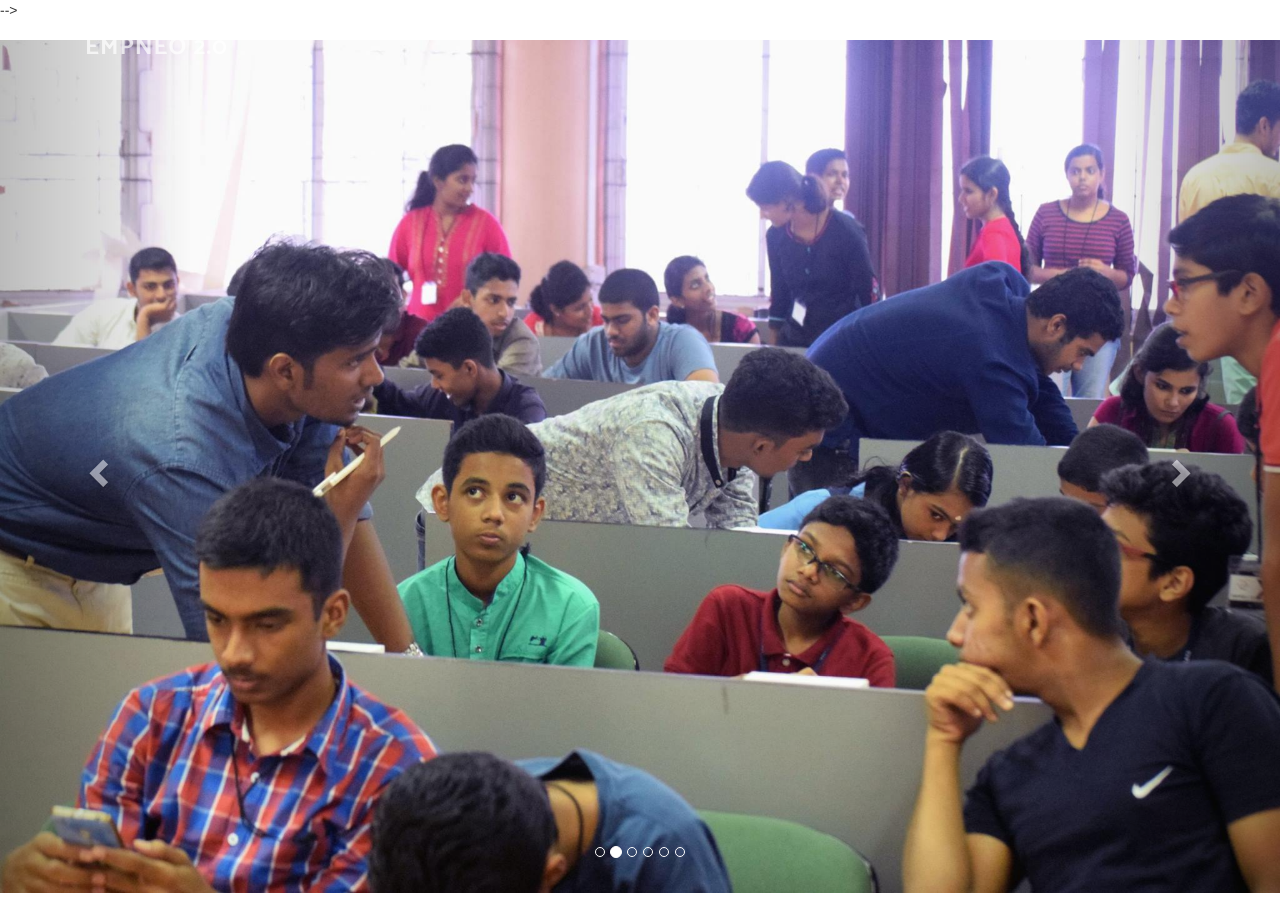
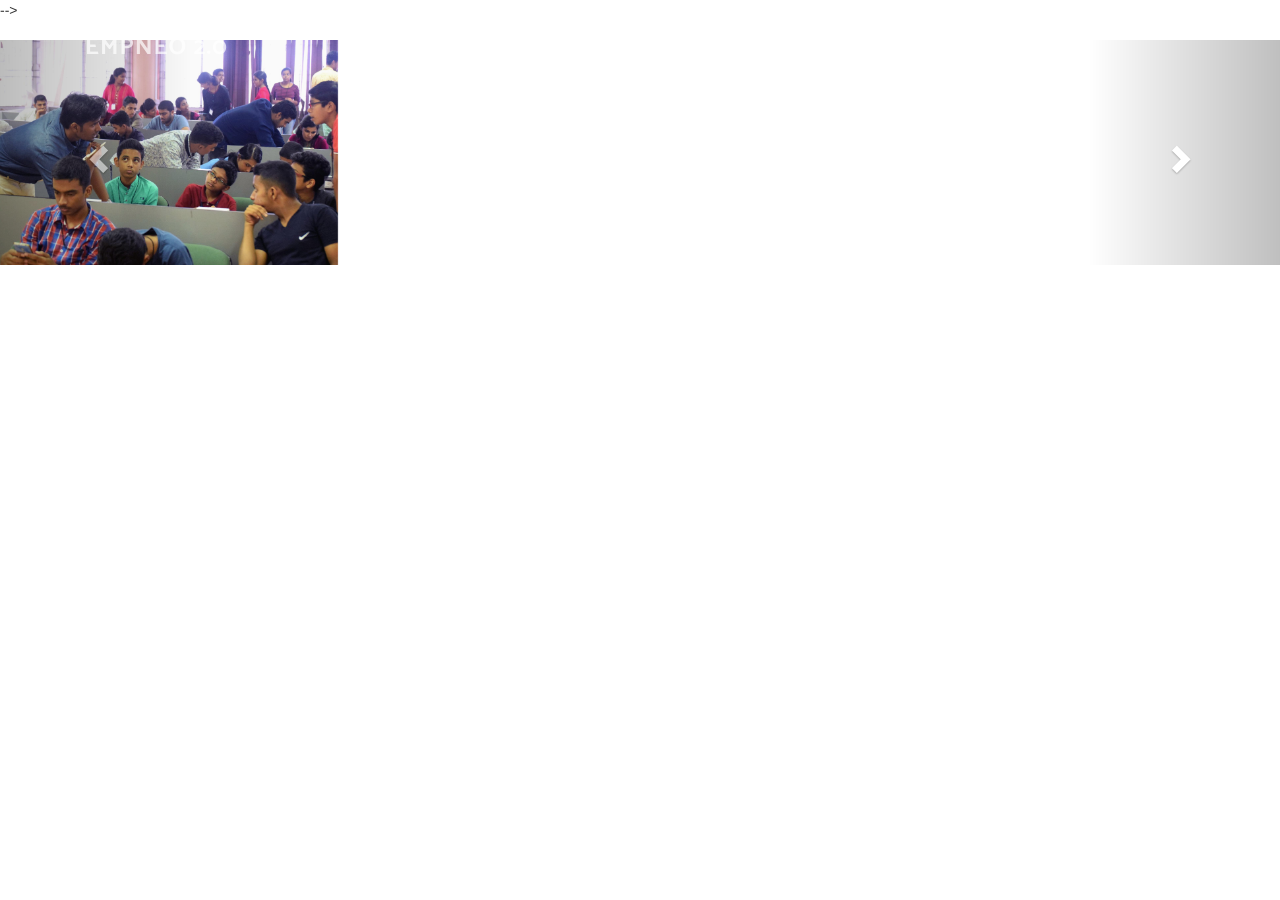
Before and after one commit to IEEEMEC/empneo, a Jekyll site: the page built from index.html, in a window 1280 px wide and 900 px high. Built offline with Jekyll 4.4.1, drawn with Linux system fonts in a browser that asks for light colours; nearby versions of some CDN libraries; some web fonts are replaced; the list of posts is cut into pages by our own code.

Commit message:
Carousel added

```diff
--- a/_includes/header.html
+++ b/_includes/header.html
@@ -54,6 +54,18 @@
 .button:hover span:after {
   opacity: 1;
   right: 0;
+
+}
+
+
+#carousel img {
+
+width: auto;
+
+height: 225px;
+
+max-height: 225px;
+
 }
 </style>
 <header>
@@ -63,6 +75,7 @@
         <a href="https://www.yepdesk.com/empneo"><button class="button" style="vertical-align: middle;text-align: center; " ><span>BUY</span></button></a>
 
 </div> -->
+
 <div id="carousel" class="carousel slide" data-ride="carousel">
     <ol class="carousel-indicators">
         <li data-target="#carousel" data-slide-to="0" class="active"></li>
@@ -70,8 +83,7 @@
         <li data-target="#carousel" data-slide-to="2"></li>
         <li data-target="#carousel" data-slide-to="3"></li>
         <li data-target="#carousel" data-slide-to="4"></li>
-        <li data-target="#carousel" data-slide-to="5"></li>
-        <!-- <li data-target="#carousel" data-slide-to="6"></li> -->
+
     </ol>
 
     <div class="carousel-inner">
@@ -93,10 +105,9 @@
         <div class="item">
             <img src="/img/c6.jpg">
         </div>
-        <!-- <div class="item">
-            <img src="/img/c7.jpg
-            ">
-        </div> -->
+        <div class="item">
+          <img src="/img/c7.jpg">
+      </div>
     </div>
     <a class="left carousel-control" href="#carousel" data-slide="prev">
         <span class="glyphicon glyphicon-chevron-left"></span>
```
